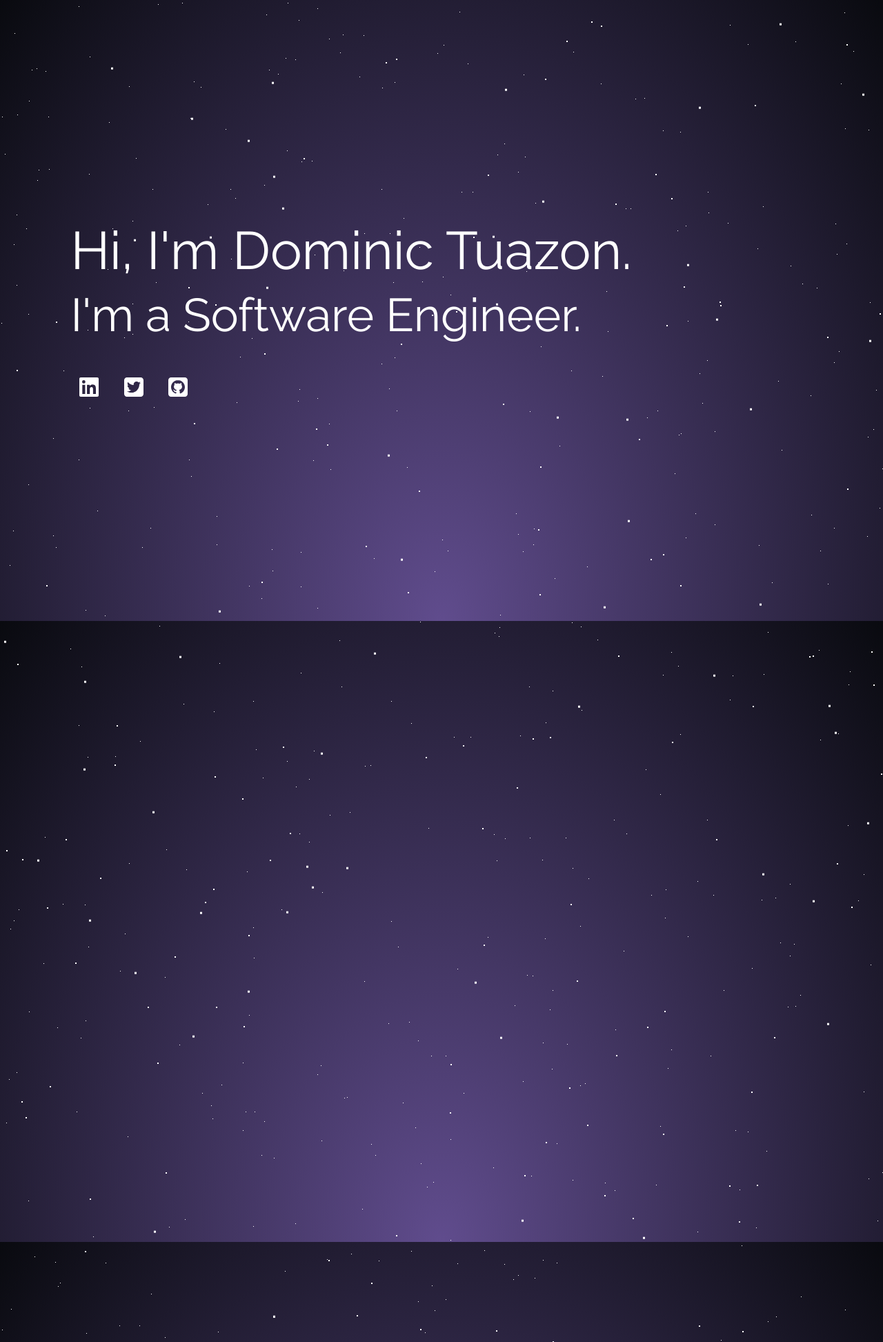
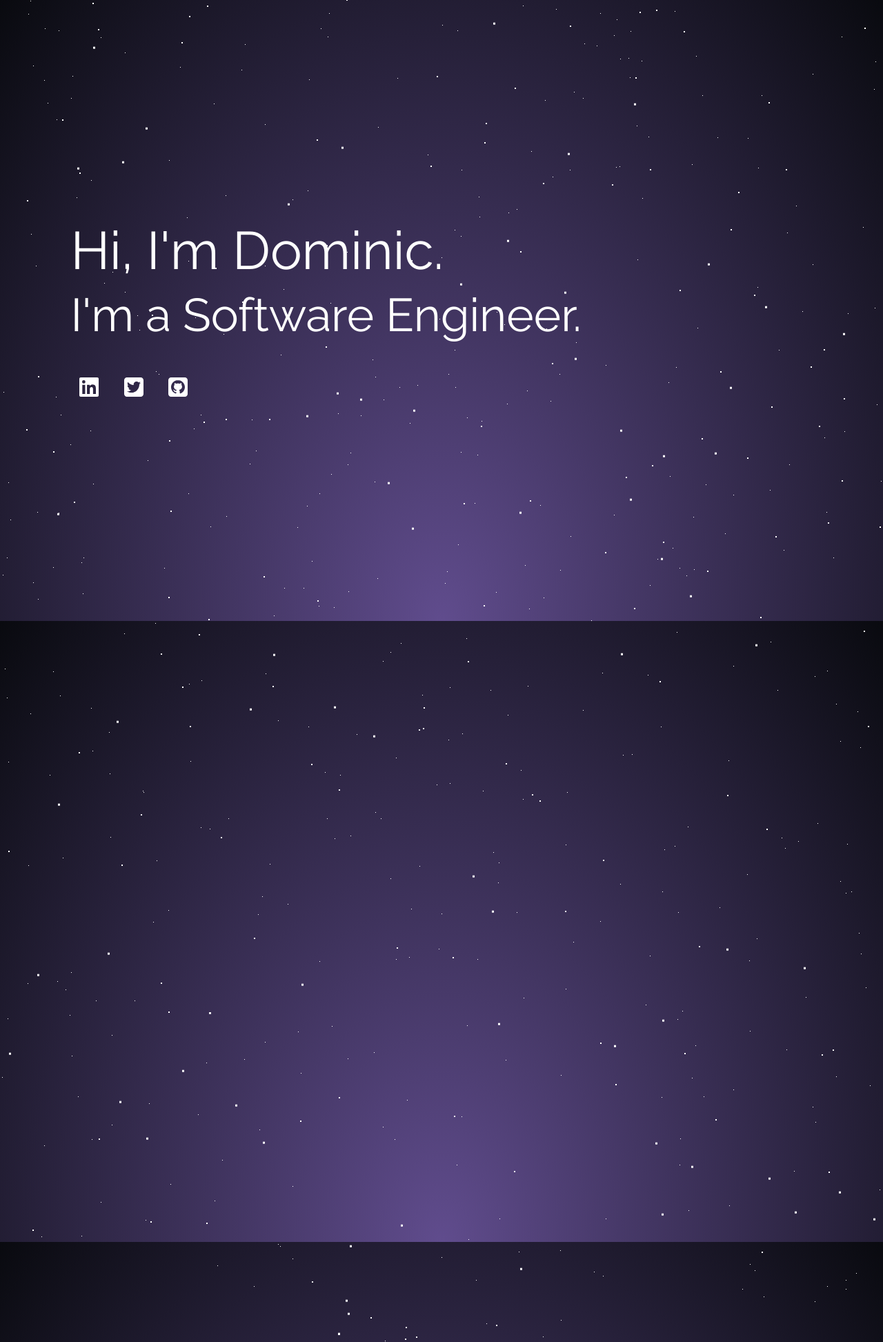
Before and after one commit to domtuazon/domtuazon.github.io, a Jekyll site: the page built from index.html, in a window 1280 px wide. Shown: the whole page at 69% size. Built offline with Jekyll 4.4.1, drawn with Linux system fonts in a browser that asks for light colours; nearby versions of some CDN libraries; library files that are not in the unit come from our copies.

Commit message:
Removed last name from landing. Tried a fix for viewport not working on actual iPad Pro device.

```diff
--- a/_sass/components.landing.scss
+++ b/_sass/components.landing.scss
@@ -6,10 +6,11 @@ html {
 }
 
 .landing {
-  height: 100vh;
+  min-height: 100vh;
   display: flex;
   justify-content: center;
   align-items: center;
+  overflow: hidden;
 
   .content {
     width: 100%;
--- a/index.html
+++ b/index.html
@@ -4,12 +4,12 @@ layout: landing
 
 <section class="content">
   <div class="text-container">
-    <h1>Hi, I'm Dominic Tuazon.</h1>
+    <h1>Hi, I'm Dominic.</h1>
     <h2>I'm a Software Engineer.</h2>
     <p>
-      <a href="https://www.linkedin.com/in/dominic-tuazon-2617b388g"><i class="fab fa-linkedin fa-2x"></i></a>
-      <a href="https://twitter.com/DominicTuazon"><i class="fab fa-twitter-square fa-2x"></i></a>
-      <a href="https://github.com/domtuazon"><i class="fab fa-github-square fa-2x"></i></a>
+      <a target="_blank" href="https://www.linkedin.com/in/dominic-tuazon-2617b388g"><i class="fab fa-linkedin fa-2x"></i></a>
+      <a target="_blank" href="https://twitter.com/DominicTuazon"><i class="fab fa-twitter-square fa-2x"></i></a>
+      <a target="_blank" href="https://github.com/domtuazon"><i class="fab fa-github-square fa-2x"></i></a>
     </p>
   </div>
 </section>
```
